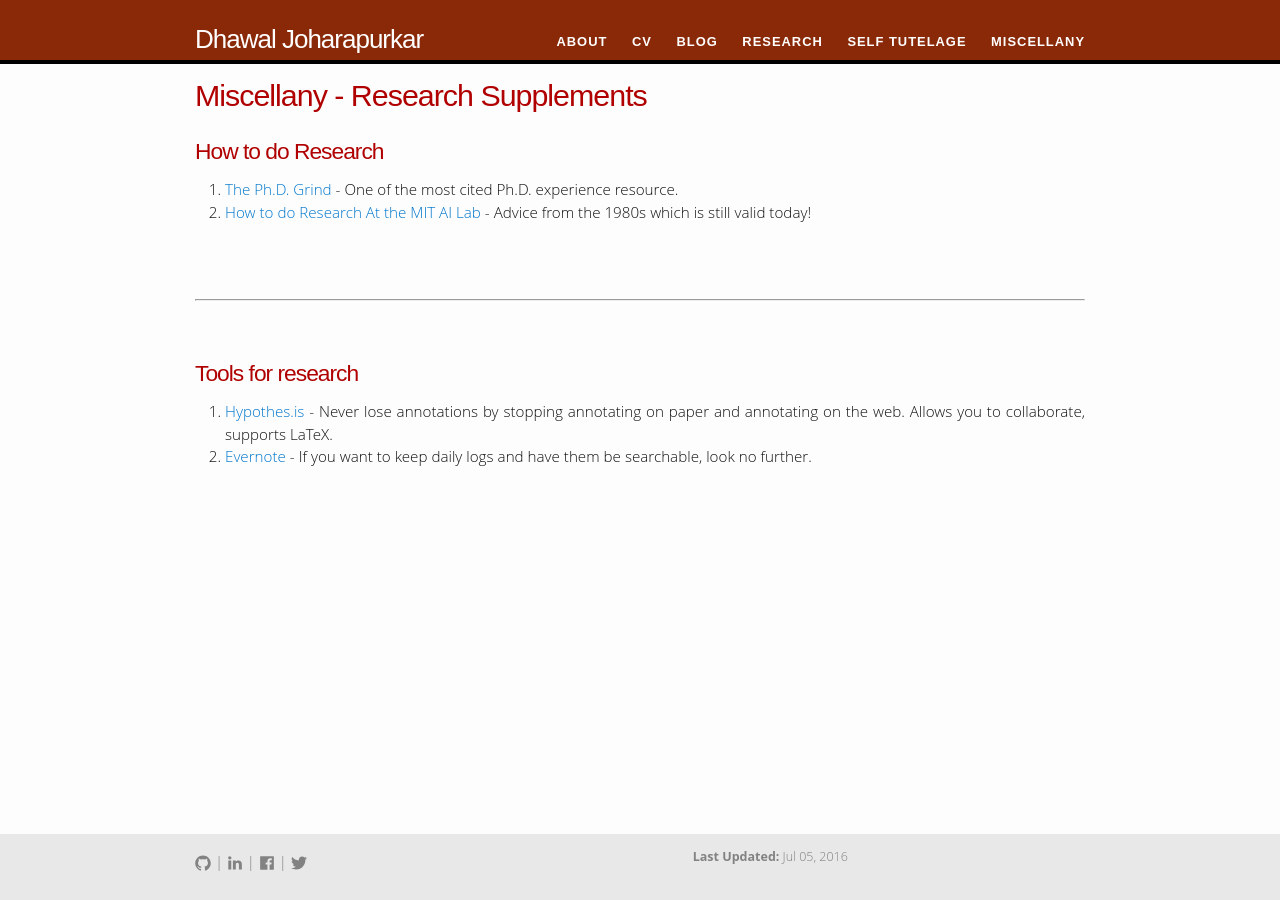
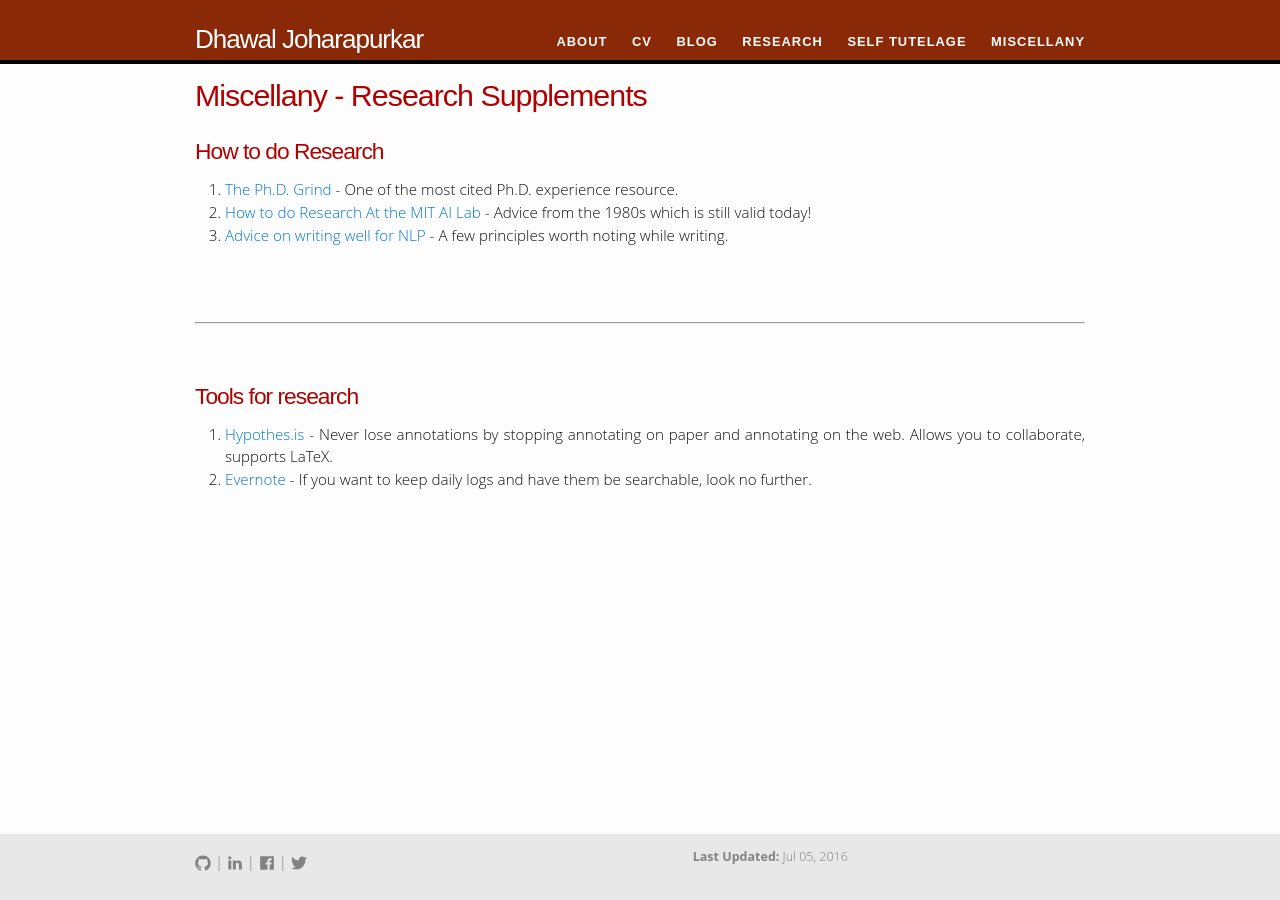
Before and after one commit to dhawaljoh/dhawaljoh.github.io, a Jekyll site: the page built from miscellany/research-supplements.md, in a window 1280 px wide. Built offline with Jekyll 4.4.1, drawn with Linux system fonts in a browser that asks for light colours.

Commit message:
added link to miscellany-research_supplements

```diff
--- a/miscellany/research-supplements.md
+++ b/miscellany/research-supplements.md
@@ -8,6 +8,7 @@ How to do Research
 ===
 1. [The Ph.D. Grind](http://www.pgbovine.net/PhD-memoir/pguo-PhD-grind.pdf){:target="_blank"} - One of the most cited Ph.D. experience resource.
 2. [How to do Research At the MIT AI Lab](https://people.cs.umass.edu/~emery/misc/how-to.pdf){:target="_blank"} - Advice from the 1980s which is still valid today!
+3. [Advice on writing well for NLP](http://www.umiacs.umd.edu/~resnik/writing_advice.html) - A few principles worth noting while writing.
 
 <br><br>
 
```
